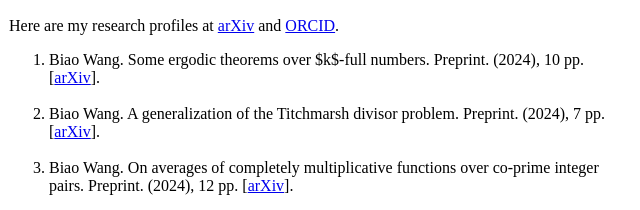
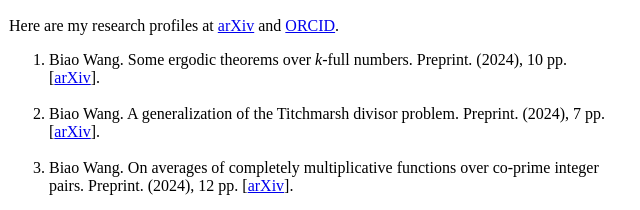
Before and after one commit to b-zeta/biaowang, a plain HTML site: page index.html in a window 1280 px wide. Shown: the part 325-535 px from the top of the page, 331-971 px from the left. Drawn offline with Linux system fonts and the light colour scheme.

Commit message:
Update index.html

```diff
--- a/index.html
+++ b/index.html
@@ -26,7 +26,7 @@ Here are my research profiles at <a href="https://arxiv.org/a/wang_b_5.html">arX
 
 <ol>
 
-    <li>Biao Wang. Some ergodic theorems over $k$-full numbers. Preprint. (2024), 10 pp. [<a href="https://arxiv.org/pdf/2406.15698.pdf">arXiv</a>].
+    <li>Biao Wang. Some ergodic theorems over <i>k</i>-full numbers. Preprint. (2024), 10 pp. [<a href="https://arxiv.org/pdf/2406.15698.pdf">arXiv</a>].
 <br><br></li>
 
     <li>Biao Wang. A generalization of the Titchmarsh divisor problem. Preprint. (2024), 7 pp. [<a href="https://arxiv.org/pdf/2406.12283.pdf">arXiv</a>].
```
